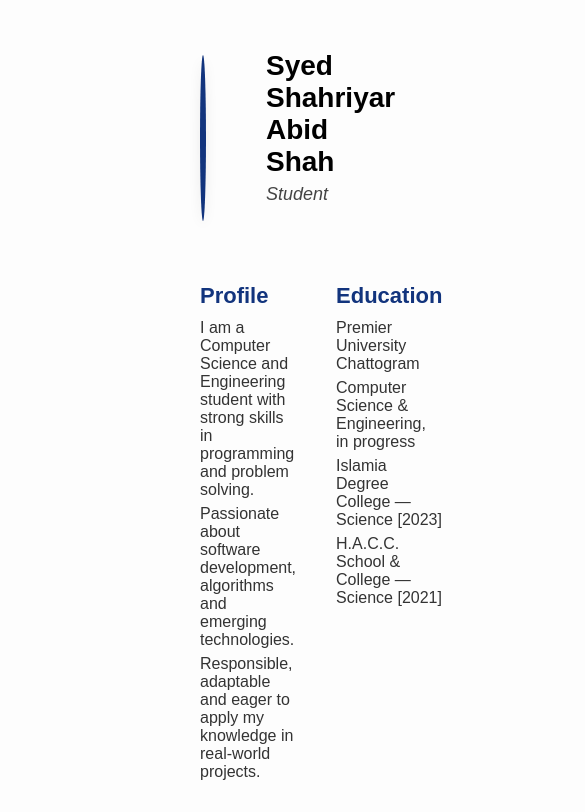
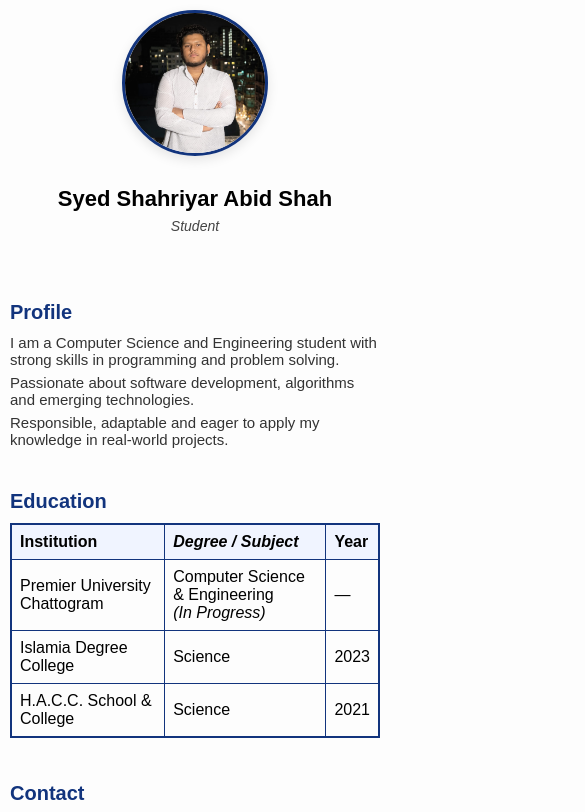
Before and after one commit to Abid-shah999/IP_CV_Project_1070_HTML_CSS, a plain HTML site: page index.html in a window 390 px wide. Shown: the top 812 px of the page, 585 px wide, since content can reach past the window. Drawn offline with Linux system fonts and the light colour scheme.

Commit message:
Refactor CV layout and enhance responsiveness
Updated the layout and styling of the CV page, including responsive design improvements and added a table for education details.

```diff
--- a/index.html
+++ b/index.html
@@ -6,21 +6,20 @@
   <title>Curriculum Vitae</title>
   <link rel="icon" href="favicon.png" />
   <style>
-    *{
+    body {
+      font-family: Arial, sans-serif;
+      margin: 20px;
       background-color: rgb(253, 253, 253);
     }
-    body{
-      font-family: Arial, sans-serif;
-      margin: 50px 200px;
-    }
-    .profile-section{
+    .profile-section {
       display: flex;
       align-items: center;
-      gap: 60px;
+      gap: 30px;
+      flex-wrap: wrap;
     }
     .profile-photo {
-      width: 160px;
-      height: 160px;
+      width: 140px;
+      height: 140px;
       border-radius: 50%;
       overflow: hidden;
       border: 3px solid #12347d;
@@ -33,31 +32,33 @@
     }
     .profile-info h1 {
       margin: 0;
-      font-size: 28px;
+      font-size: 24px;
       font-weight: bold;
     }
     .profile-info p {
       margin: 6px 0 20px;
-      font-size: 18px;
+      font-size: 16px;
       color: #444;
     }
-    .Info{
+    .Info, .Extra {
       display: flex;
       justify-content: space-between;
       align-items: flex-start;
-      gap: 40px;
-      margin-top: 40px;
+      gap: 20px;
+      margin-top: 30px;
+      flex-wrap: wrap;
     }
-    .Info > div {
+    .Info > div, .Extra > div {
       flex: 1;
+      min-width: 250px;
     }
     .section h2, .section2 h1 {
-      font-size: 22px;
+      font-size: 20px;
       margin-bottom: 10px;
       color: #12347d;
     }
     .section p, .section2 p, .section2 ul {
-      font-size: 16px;
+      font-size: 15px;
       margin: 6px 0;
       color: #333;
     }
@@ -73,15 +74,51 @@
       font-size: 14px;
       cursor: pointer;
     }
-    .Extra{
-      display: flex;
-      justify-content: space-between;
-      align-items: flex-start;
-      gap: 40px;
-      margin-top: 40px;
+    h3 {
+      margin-top: 30px;
+      color: #12347d;
     }
-    .Extra > div {
-      flex: 1;
+    ul {
+      padding-left: 20px;
+    }
+    table {
+      border-collapse: collapse;
+      width: 100%;
+    }
+    table, th, td {
+      border: 1px solid #12347d;
+    }
+    th, td {
+      padding: 8px;
+      text-align: left;
+    }
+    th {
+      background-color: #f0f4ff;
+    }
+
+    /* Responsive Design */
+    @media (max-width: 768px) {
+      body {
+        margin: 10px;
+      }
+      .profile-section {
+        flex-direction: column;
+        align-items: center;
+        text-align: center;
+      }
+      .Info, .Extra {
+        flex-direction: column;
+      }
+      .profile-info h1 {
+        font-size: 22px;
+      }
+      .profile-info p {
+        font-size: 14px;
+      }
+      table {
+        display: block;
+        overflow-x: auto;
+      }
     }
   </style>
 </head>
@@ -106,10 +143,32 @@
     </div>
     <div class="section">
       <h2>Education</h2>
-      <p>Premier University Chattogram</p>
-      <p>Computer Science & Engineering, in progress</p>
-      <p>Islamia Degree College — Science [2023]</p>
-      <p>H.A.C.C. School & College — Science [2021]</p>
+      <table>
+        <thead>
+          <tr>
+            <th><b>Institution</b></th>
+            <th><i>Degree / Subject</i></th>
+            <th><strong>Year</strong></th>
+          </tr>
+        </thead>
+        <tbody>
+          <tr>
+            <td>Premier University Chattogram</td>
+            <td>Computer Science &amp; Engineering <br><em>(In Progress)</em></td>
+            <td>—</td>
+          </tr>
+          <tr>
+            <td>Islamia Degree College</td>
+            <td>Science</td>
+            <td>2023</td>
+          </tr>
+          <tr>
+            <td>H.A.C.C. School &amp; College</td>
+            <td>Science</td>
+            <td>2021</td>
+          </tr>
+        </tbody>
+      </table>
     </div>
   </div>
 
@@ -133,19 +192,16 @@
       <p>CF ratings : Max 879 <br> Best rank: 12525 (Codeforces Round 1062)</p>
       <p>Contest : <strong>ICPC preliminary round 2025 </strong><br> Rank: 1258</p>
     </div>
-
   </div>
 
   <div>
-
     <h3>Fields of Interest & Strength</h3>
-    <p><ul>
-        <li> Web Development (Frontend): Proficient in building responsive and user‑friendly interfaces using HTML, CSS, and JavaScript. Skilled in modern frontend practices to deliver clean and efficient designs.</li>
-        <li>Problem Solving: Strong analytical ability with experience in tackling complex challenges and optimizing solutions.</li>
-        <li>Algorithms & Data Structures: Solid understanding of core concepts, with proven ability to apply them effectively in programming and competitive problem solving.</li>
-        <li>I am deeply interested in Machine Learning and currently expanding my knowledge in this field.</li>
-      </ul></p>
-
+    <ul>
+      <li>Web Development (Frontend): Proficient in building responsive and user‑friendly interfaces using HTML, CSS, and JavaScript. Skilled in modern frontend practices to deliver clean and efficient designs.</li>
+      <li>Problem Solving: Strong analytical ability with experience in tackling complex challenges and optimizing solutions.</li>
+      <li>Algorithms & Data Structures: Solid understanding of core concepts, with proven ability to apply them effectively in programming and competitive problem solving.</li>
+      <li>I am deeply interested in Machine Learning and currently expanding my knowledge in this field.</li>
+    </ul>
   </div>
 
 </body>
```
